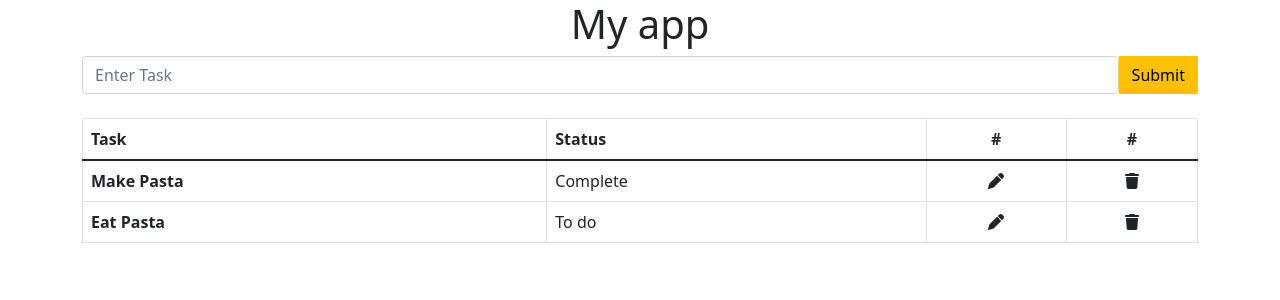
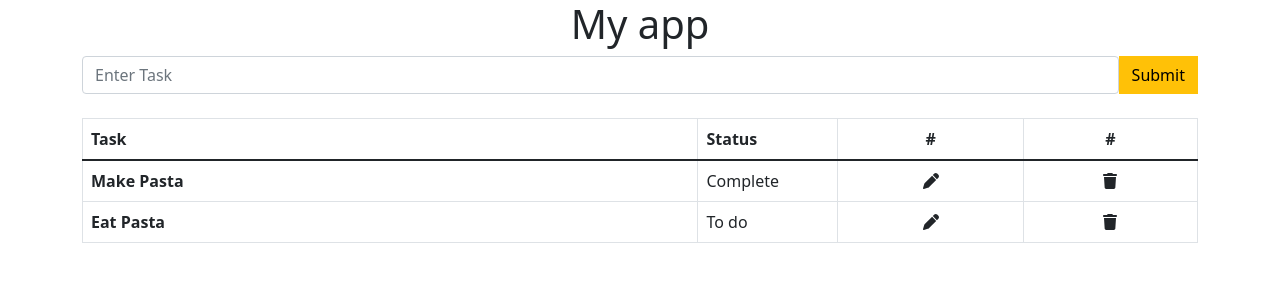
Before and after one commit to AlexKman/VueToDo, a Vue app: page / in a window 1280 px wide. Shown: the top 300 px of the page. Built offline with nearby package versions, Linux system fonts and the light colour scheme.

Commit message:
Added fixed width of 140px to taskStatus column

```diff
--- a/src/components/VueToDo.vue
+++ b/src/components/VueToDo.vue
@@ -23,7 +23,7 @@
       <tbody>
         <tr v-for="(task, index) in tasks" :key="index">
           <th>{{ task.name }}</th>
-          <td>
+          <td class="status-column">
             <span @click="changeStatus(index)">{{ task.status }}</span>
           </td>
           <td>
@@ -52,7 +52,7 @@ export default {
     return {
       task: "",
       editedTask: null,
-      statuses: ["To-do", "In progress", "Complete"],
+      statuses: ["To do", "In progress", "Complete"],
       tasks: [
         { name: "Make Pasta", status: "Complete" },
         { name: "Eat Pasta", status: "To do" },
@@ -96,4 +96,7 @@ export default {
 .pointer {
   cursor: pointer;
 }
+.status-column {
+  width: 140px;
+}
 </style>
```
